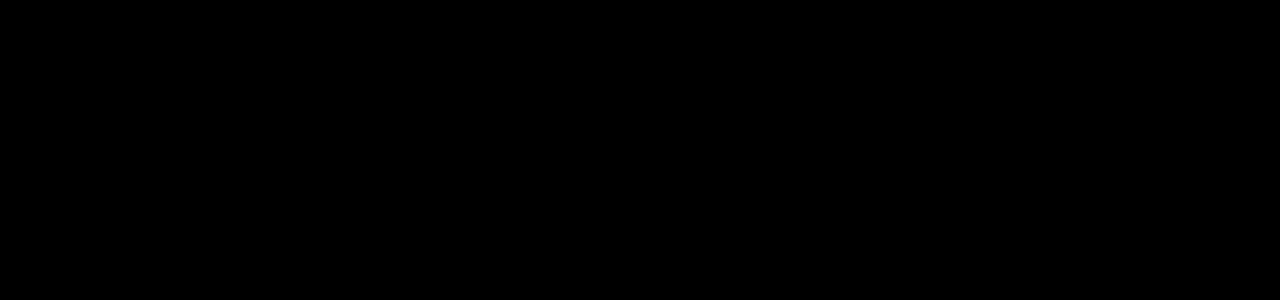
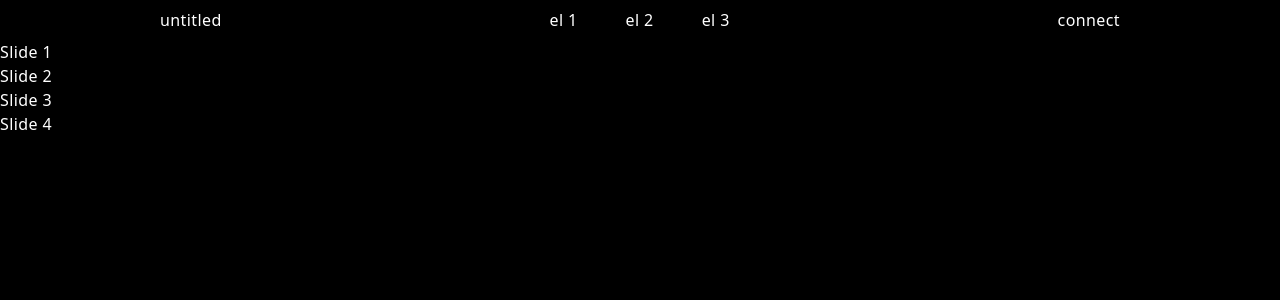
Before and after one commit to igopib/untitled, a Next.js app: page / in a window 1280 px wide. Shown: the top 300 px of the page. Built offline with nearby package versions, Linux system fonts and the light colour scheme.

Commit message:
Html structure for Main component

```diff
--- a/components/Main/Main.tsx
+++ b/components/Main/Main.tsx
@@ -8,7 +8,15 @@
 const Main: FC = () => {
   return (
     <>
-      <div>Navigation</div>
+      <div className="flex justify-between items-center px-40 h-10">
+        <div>untitled</div>
+        <div className="flex justify-between gap-12">
+          <div>el 1</div>
+          <div>el 2</div>
+          <div>el 3</div>
+        </div>
+        <div>connect</div>
+      </div>
       <div className={Style.card}>Slide 1</div>
       <div className={Style.card}>Slide 2</div>
       <div className={Style.card}>Slide 3</div>
--- a/pages/index.tsx
+++ b/pages/index.tsx
@@ -1,4 +1,5 @@
 import Head from "next/head"
+import Main from "@/components/Main/Main"
 
 export default function Home() {
   return (
@@ -8,6 +9,8 @@
         <meta name="description" content="It is starting soon." />
         <meta name="viewport" content="width=device-width, initial-scale=1" />
       </Head>
+
+      <Main />
     </>
   )
 }
```
